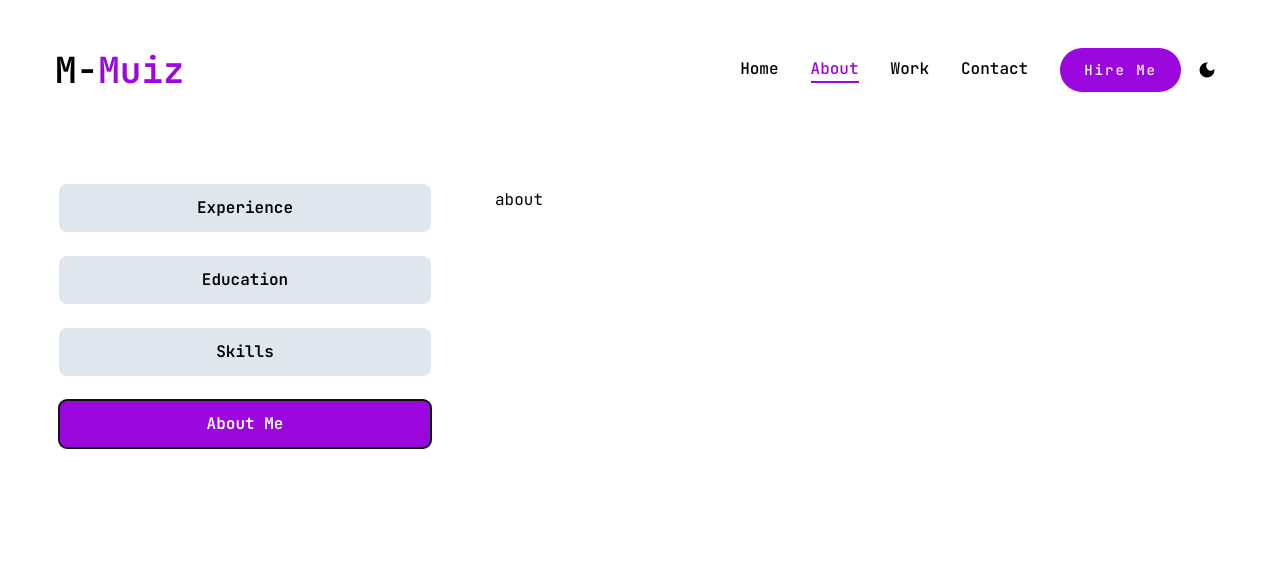
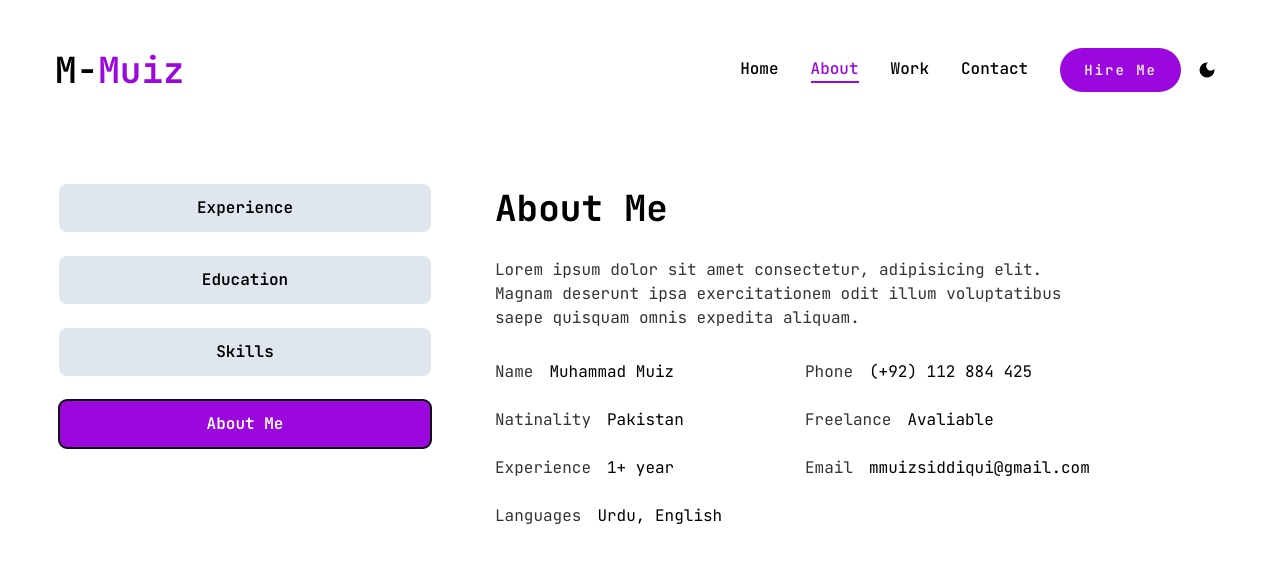
Before and after one commit to M-Muiz/Full_Stack-Portfolio, a Next.js app: page /resume in a window 1280 px wide. Both pictures are taken after a click on the tab "About Me". Shown: the top 562 px of the page. Built offline with nearby package versions, Linux system fonts and the light colour scheme.

Commit message:
major changes

```diff
--- a/src/app/resume/page.tsx
+++ b/src/app/resume/page.tsx
@@ -5,32 +5,36 @@ import { FaHtml5 } from "react-icons/fa";
 
 const about = {
   title: "About Me",
-  Description: "Lorem ipsum dolor sit amet consectetur, adipisicing elit. Magnam deserunt ipsa exercitationem odit illum voluptatibus saepe quisquam omnis expedita aliquam.",
+  description: "Lorem ipsum dolor sit amet consectetur, adipisicing elit. Magnam deserunt ipsa exercitationem odit illum voluptatibus saepe quisquam omnis expedita aliquam.",
   info: [
     {
-      fieldName: "Nmae",
-      fieldValue: "John Doe",
+      fieldName: "Name",
+      fieldValue: "Muhammad Muiz",
     },
     {
-      fieldName: "Nmae",
-      fieldValue: "John Doe",
+      fieldName: "Phone",
+      fieldValue: "(+92) 112 884 425",
     },
     {
-      fieldName: "Nmae",
-      fieldValue: "John Doe",
+      fieldName: "Natinality",
+      fieldValue: "Pakistan",
     },
     {
-      fieldName: "Nmae",
-      fieldValue: "John Doe",
+      fieldName: "Freelance",
+      fieldValue: "Avaliable",
     },
     {
-      fieldName: "Nmae",
-      fieldValue: "John Doe",
+      fieldName: "Experience",
+      fieldValue: "1+ year",
     },
     {
-      fieldName: "Nmae",
-      fieldValue: "John Doe",
+      fieldName: "Email",
+      fieldValue: "mmuizsiddiqui@gmail.com",
     },
+    {
+      fieldName: "Languages",
+      fieldValue: "Urdu, English",
+    }
   ]
 };
 
@@ -237,11 +241,11 @@ const page = () => {
                         <Tooltip>
                           <TooltipTrigger className="w-full h-[150px] secondaryBackground rounded-xl flex items-center justify-center group">
                             <div className="text-6xl group-hover:text-primary transition-all duration-300">
-                            {skill.icon}
+                              {skill.icon}
                             </div>
                           </TooltipTrigger>
                           <TooltipContent>
-                            <p>{skill.name}</p>
+                            <p className="capitalize">{skill.name}</p>
                           </TooltipContent>
                         </Tooltip>
                       </TooltipProvider>
@@ -252,8 +256,24 @@ const page = () => {
               </div>
             </TabsContent>
 
-            <TabsContent value="about" className="w-full">
-              about
+            <TabsContent value="about" className="w-full text-center xl:text-left">
+              <div className="flex flex-col gap-[30px]">
+                <h3 className="text-4xl font-bold">{about.title}</h3>
+                <p className="secondaryText max-w-[600px] mx-auto xl:mx-0">{about.description}</p>
+
+                <ul className="grid grid-cols-1 xl:grid-cols-2 gap-y-6 max-w-[620px] mx-auto xl:mx-0">
+                  {about.info.map((item: any, index: number) => {
+                    return (
+                      <li key={index} className="flex justify-between items-center xl:justify-start gap-4">
+                        <span className="secondaryText">{item.fieldName}</span>
+                        <span className="text-base">{item.fieldValue}</span>
+                      </li>
+                    )
+                  })}
+                </ul>
+
+
+              </div>
             </TabsContent>
           </div>
 
```
